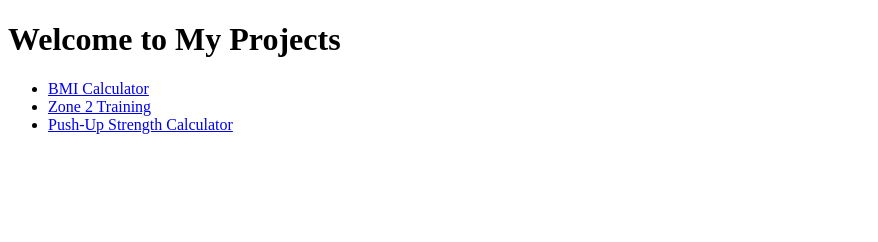
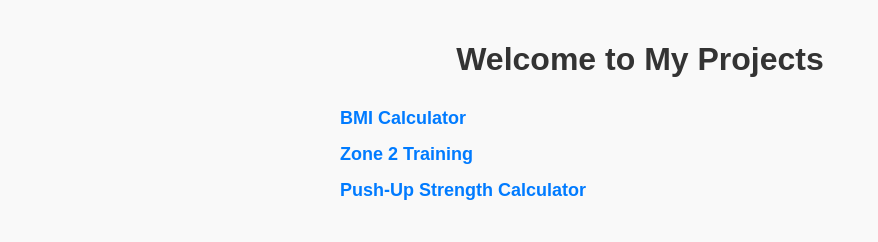
Before and after one commit to davejfranke/davejfranke.github.io, a plain HTML site: page index.html in a window 1280 px wide. Shown: the whole page, without its empty margins (0-878 px from the left). Drawn offline with Linux system fonts and the light colour scheme.

Commit message:
Update index.html

```diff
--- a/index.html
+++ b/index.html
@@ -3,6 +3,54 @@
 <head>
   <meta charset="UTF-8">
   <title>Dave Franke Projects</title>
+  <meta name="viewport" content="width=device-width, initial-scale=1.0">
+  <style>
+    body {
+      font-family: Arial, sans-serif;
+      font-size: 18px;
+      padding: 20px;
+      margin: 0 auto;
+      max-width: 600px;
+      background-color: #f9f9f9;
+      color: #333;
+    }
+
+    h1 {
+      text-align: center;
+      font-size: 2rem;
+      margin-bottom: 30px;
+    }
+
+    ul {
+      list-style-type: none;
+      padding: 0;
+    }
+
+    li {
+      margin-bottom: 15px;
+    }
+
+    a {
+      text-decoration: none;
+      color: #007BFF;
+      font-weight: bold;
+    }
+
+    a:hover {
+      text-decoration: underline;
+    }
+
+    @media (max-width: 600px) {
+      body {
+        font-size: 17px;
+        padding: 15px;
+      }
+
+      h1 {
+        font-size: 1.6rem;
+      }
+    }
+  </style>
 </head>
 <body>
   <h1>Welcome to My Projects</h1>
```
